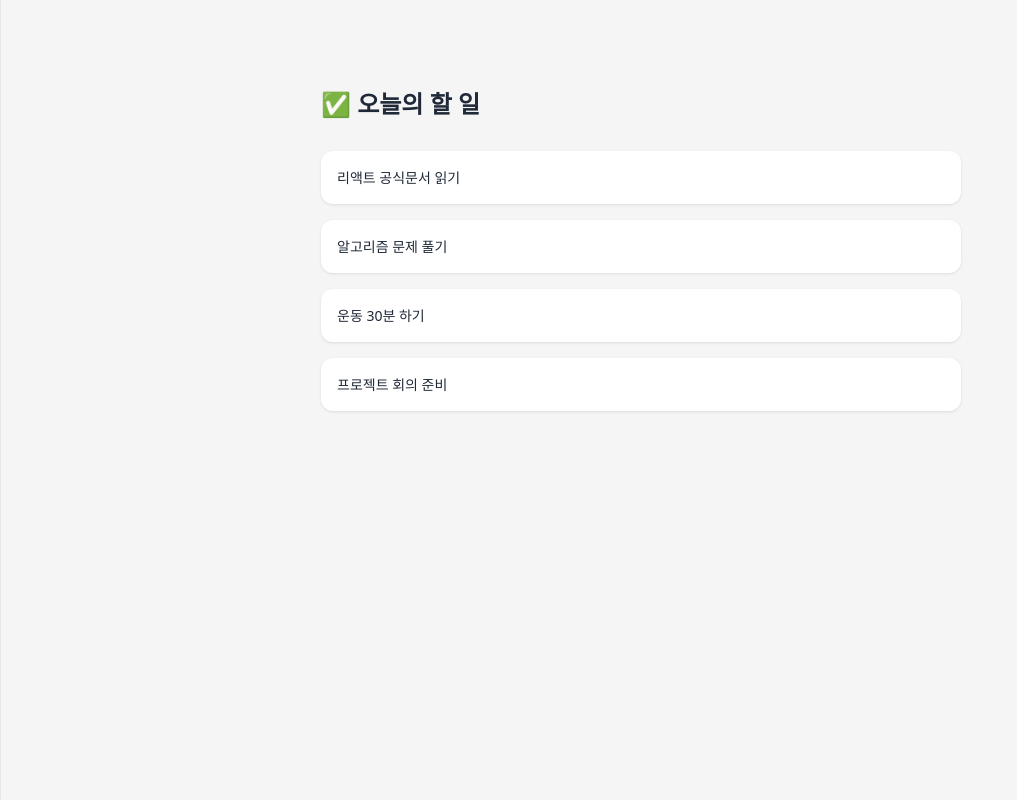
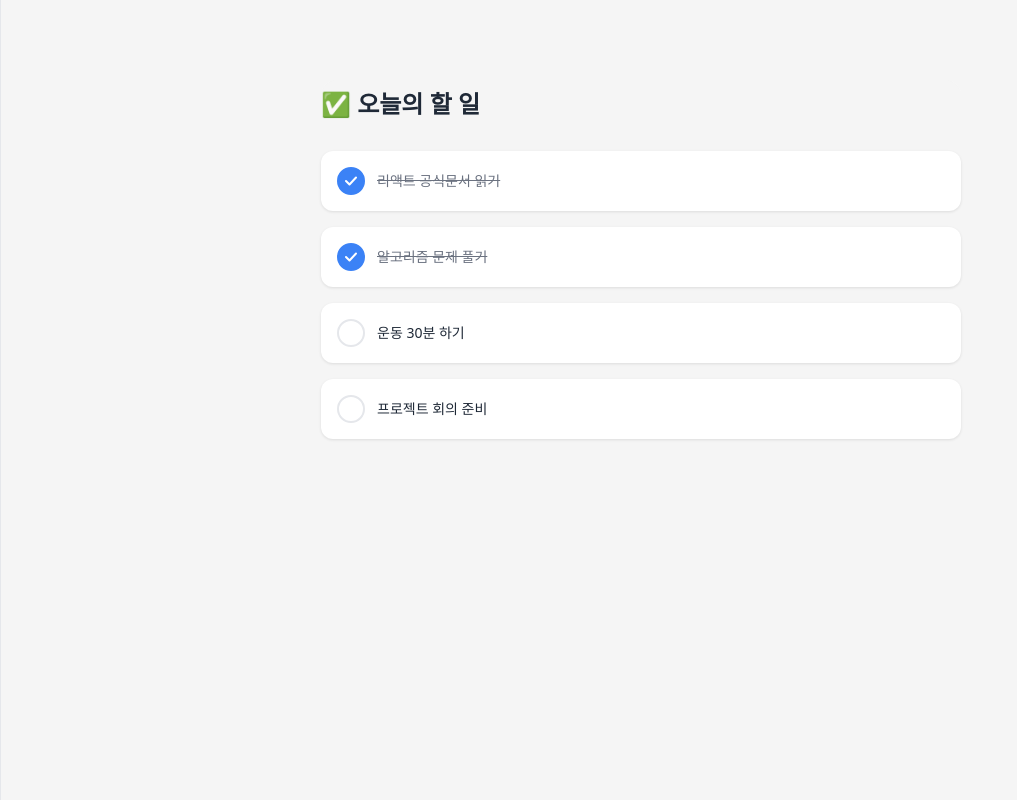
Before and after one commit to IT-Cotato/13th-Frontend-Assignment, a React (Vite) app: page / in a window 1280 px wide. Shown: the whole page, without its empty margins (0-1017 px from the left). Built offline with nearby package versions, Linux system fonts and the light colour scheme.

Commit message:
feat: 체크 박스 구현

```diff
--- a/src/App.tsx
+++ b/src/App.tsx
@@ -4,7 +4,16 @@ import TodoHeader from './components/TodoHeader';
 import TodoList from './components/TodoList';
 
 export default function App() {
-  const [todoItems] = useState(TODO_ITEMS);
+  const [todoItems, setTodoItems] = useState(TODO_ITEMS);
+
+  const toggleTodo = (id: string) => {
+    setTodoItems(prevItems =>
+      prevItems.map(item =>
+        item.id === id ? { ...item, isCompleted: !item.isCompleted } : item
+      )
+    );
+  };
+
   const appBackgroundStyle: React.CSSProperties = {
     backgroundColor: 'var(--bg)',
     minHeight: '100vh',
@@ -30,7 +39,7 @@ export default function App() {
     <div style={appBackgroundStyle}>
       <main style={todoContainerStyle}>
         <TodoHeader title="✅ 오늘의 할 일" />
-        <TodoList items={todoItems} />
+        <TodoList items={todoItems} onToggle={toggleTodo} />
       </main>
     </div>
   );
--- a/src/components/TodoCard.tsx
+++ b/src/components/TodoCard.tsx
@@ -1,28 +1,64 @@
+import { useState } from 'react';
+
 interface TodoCardProps {
+  id: string;
   task: string;
+  isCompleted: boolean;
+  onToggle: (id: string) => void;
 }
 
-export default function TodoCard({ task }: TodoCardProps) {
+export default function TodoCard({ id, task, isCompleted, onToggle }: TodoCardProps) {
+  const [isHovered, setIsHovered] = useState(false);
+
   const cardStyle: React.CSSProperties = {
     display: 'flex',
     alignItems: 'center',
     padding: '16px',
-    alignSelf: 'stretch',
-    boxSizing: 'border-box',
-    width: '100%',
-
+    gap: '12px',
     backgroundColor: 'var(--bg-card)',
     borderRadius: '12px',
-    boxShadow: '0 1px 3px 0 rgba(0, 0, 0, 0.10)',
+    boxShadow: isHovered ? '0 4px 6px -1px rgba(0, 0, 0, 0.1), 0 2px 4px -1px rgba(0, 0, 0, 0.06)' : '0 1px 3px 0 rgba(0, 0, 0, 0.10)',
+    width: '100%',
+    boxSizing: 'border-box',
+    cursor: 'pointer',
+    transition: 'box-shadow 0.2s ease',
+  };
 
+  const checkboxStyle: React.CSSProperties = {
+    width: '24px',
+    height: '24px',
+    borderRadius: '50%',
+    border: `2px solid ${isCompleted ? 'var(--primary)' : 'var(--border)'}`,
+    backgroundColor: isCompleted ? 'var(--primary)' : 'transparent',
+    display: 'flex',
+    justifyContent: 'center',
+    alignItems: 'center',
+    flexShrink: 0,
+    transition: 'all 0.2s ease',
+  };
+
+  const textStyle: React.CSSProperties = {
     font: 'var(--font-body)',
-    color: 'var(--text)',
-    textAlign: 'left'
+    color: isCompleted ? 'var(--text-secondary)' : 'var(--text)',
+    textDecoration: isCompleted ? 'line-through' : 'none',
+    transition: 'color 0.2s ease',
   };
 
   return (
-    <div style={cardStyle}>
-      {task}
+    <div
+      style={cardStyle}
+      onClick={() => onToggle(id)}
+      onMouseEnter={() => setIsHovered(true)}
+      onMouseLeave={() => setIsHovered(false)}
+    >
+      <div style={checkboxStyle}>
+        {isCompleted && (
+          <svg width="12" height="10" viewBox="0 0 12 10" fill="none">
+            <path d="M1 5L4.5 8.5L11 1.5" stroke="white" strokeWidth="2" strokeLinecap="round" strokeLinejoin="round"/>
+          </svg>
+        )}
+      </div>
+      <span style={textStyle}>{task}</span>
     </div>
   );
 }
--- a/src/components/TodoList.tsx
+++ b/src/components/TodoList.tsx
@@ -3,31 +3,35 @@ import TodoCard from './TodoCard';
 interface TodoItem {
   id: string;
   task: string;
+  isCompleted: boolean;
 }
 
 interface TodoListProps {
   items: TodoItem[];
+  onToggle: (id: string) => void;
 }
 
-export default function TodoList({ items }: TodoListProps) {
-  const listContainerStyle: React.CSSProperties = {
+
+export default function TodoList({ items, onToggle }: TodoListProps) {
+  const listStyle: React.CSSProperties = {
+    listStyle: 'none',
+    padding: 0,
+    margin: '22px 0 0 0',
     display: 'flex',
     flexDirection: 'column',
     gap: '16px',
-    marginTop: '22px',
-    width: '100%',
-    boxSizing: 'border-box',
-
-    listStyle: 'none',
-    padding: 0,
-    margin: '22px 0 0 0'
   };
 
   return (
-    <ul style={listContainerStyle}>
+    <ul style={listStyle}>
       {items.map((item) => (
         <li key={item.id} style={{ width: '100%' }}>
-          <TodoCard task={item.task} />
+          <TodoCard
+            id={item.id}
+            task={item.task}
+            isCompleted={item.isCompleted}
+            onToggle={onToggle}
+          />
         </li>
       ))}
     </ul>
--- a/src/constants/todoData.ts
+++ b/src/constants/todoData.ts
@@ -1,6 +1,6 @@
 export const TODO_ITEMS = [
-  { id: 'todo-1', task: "리액트 공식문서 읽기" },
-  { id: 'todo-2', task: "알고리즘 문제 풀기" },
-  { id: 'todo-3', task: "운동 30분 하기" },
-  { id: 'todo-4', task: "프로젝트 회의 준비" }
+  { id: 'todo-1', task: "리액트 공식문서 읽기", isCompleted: true },
+  { id: 'todo-2', task: "알고리즘 문제 풀기", isCompleted: true },
+  { id: 'todo-3', task: "운동 30분 하기", isCompleted: false },
+  { id: 'todo-4', task: "프로젝트 회의 준비", isCompleted: false }
 ];
```
